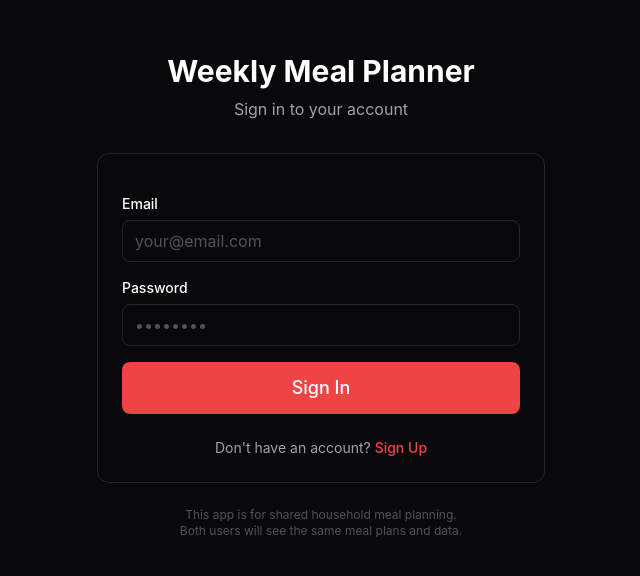
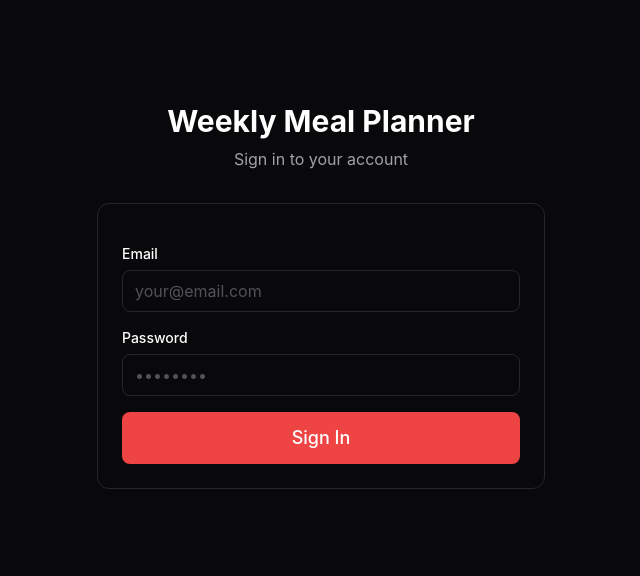
Before and after one commit to DragomirPetrov/Weekly-Meal-Planner, a React (Vite) app: page / in a window 1280 px wide. Shown: the part 104-680 px from the top of the page, without its empty margins (319-959 px from the left). Built offline with nearby package versions, Linux system fonts and the light colour scheme.

Commit message:
drag-and-drop improvements

```diff
--- a/src/components/auth/AuthForm.jsx
+++ b/src/components/auth/AuthForm.jsx
@@ -110,7 +110,7 @@ export default function AuthForm() {
             Weekly Meal Planner
           </h1>
           <p className="text-text-secondary">
-            {isLogin ? 'Sign in to your account' : 'Create a new account'}
+            Sign in to your account
           </p>
         </div>
 
@@ -186,29 +186,7 @@ export default function AuthForm() {
               {isLogin ? 'Sign In' : 'Sign Up'}
             </Button>
           </form>
-
-          {/* Toggle mode */}
-          <div className="mt-6 text-center text-sm">
-            <span className="text-text-secondary">
-              {isLogin ? "Don't have an account?" : 'Already have an account?'}
-            </span>
-            {' '}
-            <button
-              onClick={toggleMode}
-              className="text-primary hover:text-primary-hover font-medium transition-colors"
-              disabled={loading}
-            >
-              {isLogin ? 'Sign Up' : 'Sign In'}
-            </button>
-          </div>
         </div>
-
-        {/* Footer note */}
-        <p className="mt-6 text-center text-xs text-text-disabled">
-          This app is for shared household meal planning.
-          <br />
-          Both users will see the same meal plans and data.
-        </p>
       </div>
     </div>
   );
--- a/src/components/meal-plan/MealRow.jsx
+++ b/src/components/meal-plan/MealRow.jsx
@@ -42,8 +42,9 @@ function MealRow({ meal }) {
 
   const style = {
     transform: CSS.Transform.toString(transform),
-    transition: transition || 'transform 250ms cubic-bezier(0.25, 0.46, 0.45, 0.94)',
+    transition: transition || 'transform 150ms cubic-bezier(0.2, 0, 0, 1)',
     opacity: isDragging ? 0.5 : 1,
+    willChange: isDragging ? 'transform' : 'auto',
   };
 
   // Local state for controlled input
@@ -320,12 +321,12 @@ function MealRow({ meal }) {
   };
 
   return (
-    <div ref={setNodeRef} style={style} className="relative group">
+    <div ref={setNodeRef} style={style} className="relative group drag-optimize">
       <div
         className={`
           flex items-center gap-1 sm:gap-2.5 px-1.5 sm:px-3.5 py-3.5 rounded-lg
           border shadow-card hover:shadow-card-hover
-          transition-all duration-500 ease-in-out
+          transition-colors duration-200 ease-out
           ${isFocused ? 'border-primary ring-1 ring-primary/50 shadow-elevated' : ''}
           ${isCooked ? 'bg-bg-card opacity-60' : 'bg-bg-card opacity-100'}
           ${isDragging ? 'shadow-elevated ring-2 ring-primary/30' : 'border-border hover:border-border-secondary'}
@@ -335,7 +336,7 @@ function MealRow({ meal }) {
         <div
           {...attributes}
           {...listeners}
-          className="flex-shrink-0 cursor-grab active:cursor-grabbing touch-none p-0.5"
+          className="flex-shrink-0 cursor-grab active:cursor-grabbing touch-none p-0.5 select-none"
         >
           <svg
             className="w-5 h-5 text-text-secondary"
@@ -359,7 +360,7 @@ function MealRow({ meal }) {
           className={`
             flex-shrink-0 w-5 h-5 rounded
             border-2 flex items-center justify-center
-            transition-all duration-300 ease-out self-center
+            transition-colors duration-200 ease-out self-center
             ${
               hasMealName && !isSaving
                 ? 'border-border-checkbox hover:border-primary hover:scale-110 cursor-pointer'
--- a/src/components/meal-plan/MealTable.jsx
+++ b/src/components/meal-plan/MealTable.jsx
@@ -40,8 +40,8 @@ export default function MealTable() {
     }),
     useSensor(TouchSensor, {
       activationConstraint: {
-        distance: 8, // 8px drag distance - prevents conflict with scrolling and enables browser simulation
-        tolerance: 5, // 5px tolerance for touch precision
+        distance: 5, // Reduced from 8px for faster response on iOS
+        tolerance: 3, // Reduced from 5px for tighter control
       },
     })
   );
--- a/src/index.css
+++ b/src/index.css
@@ -42,4 +42,15 @@
     min-height: 44px;
     min-width: 44px;
   }
+
+  /* Drag and drop optimizations for iOS */
+  .drag-optimize {
+    -webkit-transform: translateZ(0);
+    transform: translateZ(0);
+    -webkit-perspective: 1000px;
+    perspective: 1000px;
+    -webkit-backface-visibility: hidden;
+    backface-visibility: hidden;
+    touch-action: none;
+  }
 }
```
Also changed, not shown: 1 other file (tests, documents, lock files or other folders).
